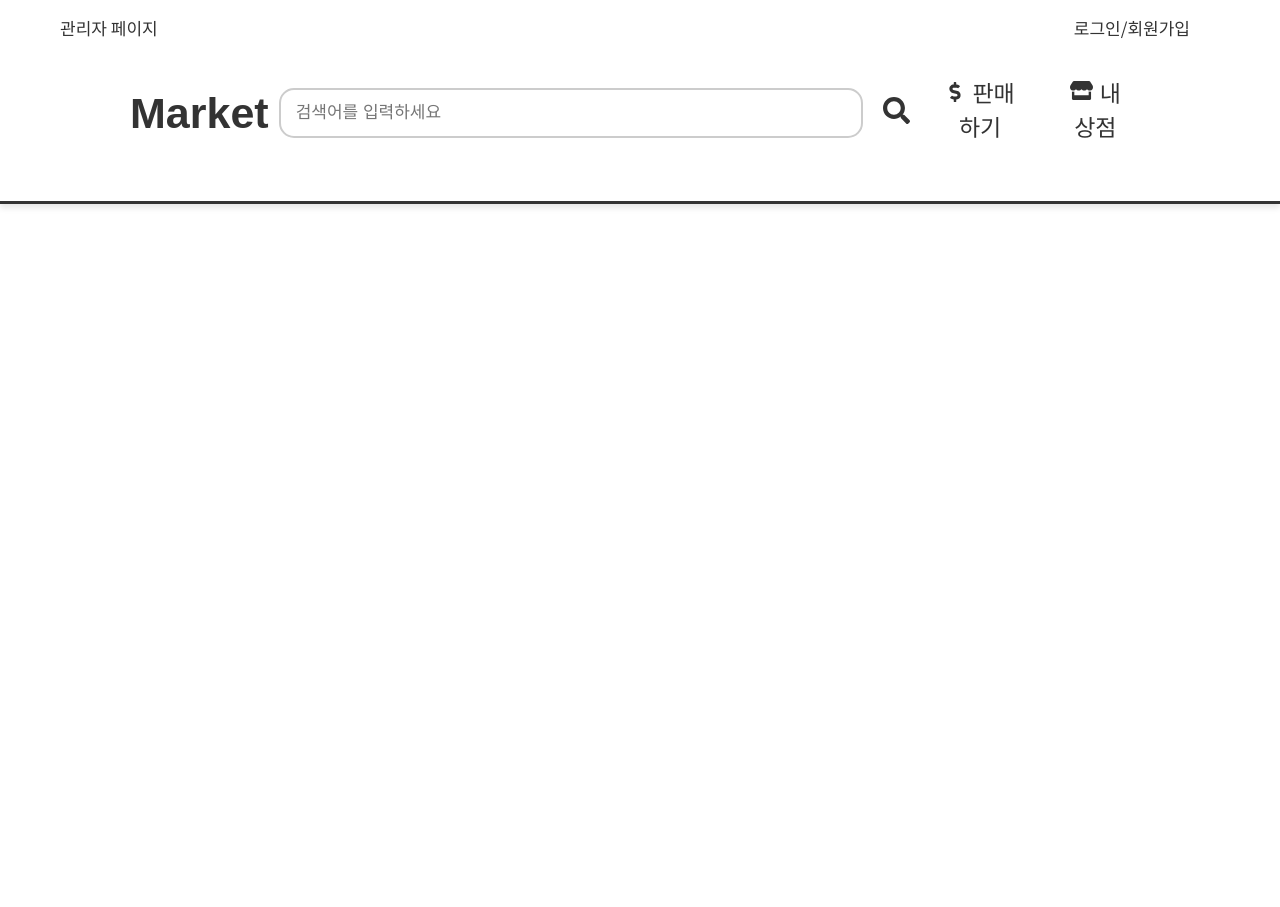
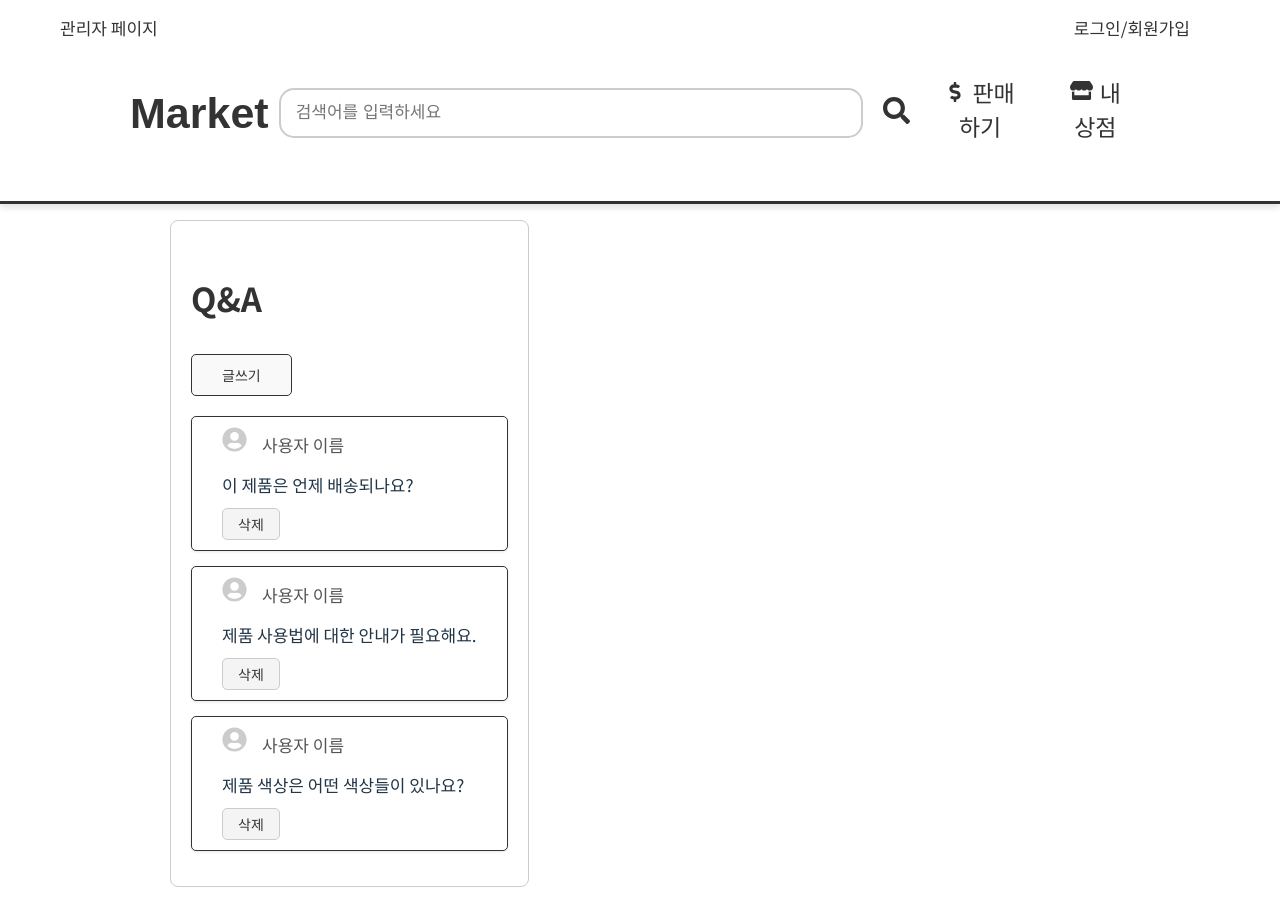
Before and after one commit to KW-DB-Project2/Frontend, a React (Vite) app: page /qna/1 in a window 1280 px wide. Before the commit the page ends 800 px from the top, so only its background shows below. Built offline with nearby package versions, Linux system fonts and the light colour scheme; no server answers; a web font is replaced by a local one.

Commit message:
fix navbar design

```diff
--- a/src/App.jsx
+++ b/src/App.jsx
@@ -76,14 +76,14 @@ function App() {
             <Route path="/manage" element={<Manage />} />
             <Route path="/mypage" element={<Mypage />} />
             <Route path="/product/:productid" element={<Product />} />
-            <Route path="/write-qa" element={<WriteQA />} />
+            <Route path="/write-qa/:productid" element={<WriteQA />} />
             <Route path="/write-review/:productid" element={<WriteReview />} />
             <Route
               path="/write-review/:productid/:reviewid"
               element={<WriteReview />}
             />
             <Route path="/write-comment" element={<WriteComment />} />
-            <Route path="/qna" element={<QnA />} />
+            <Route path="/qna/:productid" element={<QnA />} />
             <Route path="/Search" element={<Search />} />
             {/* Modal Pages */}
             <Route path="/login" element={<Login />} />
--- a/src/userpages/QnA.jsx
+++ b/src/userpages/QnA.jsx
@@ -1,95 +1,104 @@
-import React, { useState } from 'react';
+import React, { useEffect, useState, useContext } from 'react';
 import styled from 'styled-components';
-import { FaUserCircle, FaSearch } from 'react-icons/fa';
+import { FaUserCircle } from 'react-icons/fa';
+import { useParams, useNavigate } from 'react-router-dom';
+import axios from 'axios';
+// 컴포넌트 임포트
+import { AuthContext } from '../context/AuthContext';
 
 const QnA = () => {
-  const [searchKeyword, setSearchKeyword] = useState('');
-  const [newComment, setNewComment] = useState('');
-  const [isCommenting, setIsCommenting] = useState(null);
-  const [reviews, setReviews] = useState([]);
-  const [loading, setLoading] = useState(false);
+  const { user } = useContext(AuthContext); // AuthContext에서 사용자 정보 가져오기
+  const { productid } = useParams(); // URL에서 productid 추출
+  const navigate = useNavigate(); // 페이지 이동을 위한 navigate
+  const [reviews, setReviews] = useState([]); // Q&A 목록 저장
 
-  const handleWriteClick = () => {
-    // 글쓰기 로직 추가
-    console.log('글쓰기 버튼 클릭');
+  // 더미 데이터
+  const dummyData = [
+    { askId: 1, askContent: '이 제품은 언제 배송되나요?' },
+    { askId: 2, askContent: '제품 사용법에 대한 안내가 필요해요.' },
+    { askId: 3, askContent: '제품 색상은 어떤 색상들이 있나요?' },
+  ];
+
+  // Q&A 목록 가져오기 (백엔드에서 데이터 가져오기)
+  useEffect(() => {
+    // 만약 백엔드에서 데이터를 가져오지 못하면 더미 데이터를 사용
+    if (productid) {
+      axios
+        .get(`${import.meta.env.VITE_APP_URI}/ask/${productid}`) // 환경 변수 사용
+        .then((response) => setReviews(response.data))
+        .catch((error) => {
+          console.error('Q&A 조회 실패:', error);
+          setReviews(dummyData); // 백엔드 조회 실패 시 더미 데이터 사용
+        });
+    }
+  }, [productid]);
+
+  // Q&A 글쓰기 페이지로 이동
+  const handleWrite = () => {
+    navigate(`/write-qa/${productid}`);
   };
 
-  const handleAddComment = (index) => {
-    const updatedReviews = [...reviews];
-    updatedReviews[index].comments.push({ commentContent: newComment });
-    setReviews(updatedReviews);
-    setNewComment('');
-    setIsCommenting(null);
-  };
+  // Q&A 삭제 요청
+  const handleDelete = (askId) => {
+    const userId = user.id; // 예시: 로그인한 사용자 ID를 가져와야 합니다.
+    const askContent = reviews.find(
+      (review) => review.askId === askId
+    ).askContent;
 
-  const handleCancelComment = () => {
-    setNewComment('');
-    setIsCommenting(null);
+    axios
+      .delete(`${import.meta.env.VITE_APP_URI}/ask/${askId}`, {
+        data: {
+          userId,
+          productId: productid,
+          askContent,
+        },
+      })
+      .then((response) => {
+        if (response.data === 'delete success') {
+          setReviews(reviews.filter((review) => review.askId !== askId)); // 삭제 후 리뷰 목록 업데이트
+        }
+      })
+      .catch((error) => {
+        console.error('Q&A 삭제 실패:', error);
+      });
   };
 
   return (
+    <Container>
       <QnASection>
-      <QnATitle>
-        문의하기
-        <RightAlign>
-          <WriteButton onClick={handleWriteClick}>글쓰기</WriteButton>
-        </RightAlign>
-      </QnATitle>
+        <QnATitle>Q&A</QnATitle>
+        <WriteButton onClick={handleWrite}>글쓰기</WriteButton>
+
         <QnAList>
-        {reviews.map((review, index) => (
-          <QnAItem key={index}>
+          {reviews.map((review) => (
+            <QnAItem key={review.askId}>
+              <UserContainer>
                 <QnAUser>
                   <ProfileIcon />
                   사용자 이름
                 </QnAUser>
-            <QnATitleText>{review.reviewTitle}</QnATitleText>
-            <QnAContent>{review.reviewContent}</QnAContent>
-            <CommentSection>
-              {review.comments &&
-                review.comments.map((comment, idx) => (
-                  <Comment key={idx}>
-                    <strong>ㄴ </strong>
-                    {comment.commentContent}
-                  </Comment>
-                ))}
-              {isCommenting === index && (
-                <>
-                  <CommentInput
-                    type="text"
-                    value={newComment}
-                    onChange={(e) => setNewComment(e.target.value)}
-                  />
-                  <div>
-                    <CommentButton onClick={() => handleAddComment(index)}>
-                      작성
-                    </CommentButton>
-                    <CommentButton onClick={handleCancelComment}>
-                      취소
-                    </CommentButton>
-                  </div>
-                </>
-              )}
-              {isCommenting !== index && (
-                <CommentButton onClick={() => setIsCommenting(index)}>
-                  댓글 달기
-                </CommentButton>
-              )}
-            </CommentSection>
+              </UserContainer>
+              <QnAContent>{review.askContent}</QnAContent>
+              <DeleteButton onClick={() => handleDelete(review.askId)}>
+                삭제
+              </DeleteButton>
             </QnAItem>
           ))}
         </QnAList>
-      {loading && (
-        <LoadingContainer>
-          <div className="loading-icon">로딩 중...</div>
-        </LoadingContainer>
-      )}
       </QnASection>
+    </Container>
   );
 };
 
 export default QnA;
 
 // 스타일 정의
+const Container = styled.div`
+  max-width: 1200px;
+  margin: 0 auto;
+  padding: 20px;
+`;
+
 const QnASection = styled.div`
   margin-top: 40px;
   padding: 20px;
@@ -102,13 +111,6 @@ const QnATitle = styled.h3`
   font-size: 33px;
   color: #333;
   margin-bottom: 10px;
-  display: flex;
-  justify-content: space-between;
-  align-items: center;
-`;
-
-const RightAlign = styled.div`
-  margin-left: auto;
 `;
 
 const WriteButton = styled.button`
@@ -152,71 +154,33 @@ const QnAUser = styled.div`
   font-size: 17px;
 `;
 
-const QnATitleText = styled.div`
-  font-weight: 600;
-  font-size: 17px;
-  margin-bottom: 10px;
-`;
-
 const QnAContent = styled.div`
   font-size: 17px;
 `;
 
-const CommentSection = styled.div`
-  margin-top: 10px;
-`;
-
-const Comment = styled.div`
-  margin-top: 5px;
-  font-size: 14px;
-  color: #333;
-`;
-
-const CommentInput = styled.input`
-  background-color: white;
+const DeleteButton = styled.button`
+  background-color: #f4f4f4;
   color: #333;
   border: 1px solid #ccc;
-  padding: 10px 20px;
+  padding: 5px 15px;
   cursor: pointer;
   border-radius: 5px;
-  font-size: 12px;
-  width: 300px;
-`;
-
-const CommentButton = styled.button`
-  background-color: #333;
-  color: white;
-  border: none;
-  padding: 10px 20px;
-  cursor: pointer;
-  border-radius: 5px;
-  font-size: 12px;
+  font-size: 14px;
+  margin-top: 10px;
 
   &:hover {
-    opacity: 0.8;
+    background-color: #e4e4e4;
   }
 `;
 
-const LoadingContainer = styled.div`
-  position: fixed;
-  top: 50%;
-  left: 50%;
-  transform: translate(-50%, -50%);
+const UserContainer = styled.div`
   display: flex;
-  justify-content: center;
   align-items: center;
-  flex-direction: column;
+  margin-bottom: 10px;
+`;
 
-  .loading-icon {
-    animation: rotate 1s linear infinite;
-  }
-
-  @keyframes rotate {
-    0% {
-      transform: rotate(0deg);
-    }
-    100% {
-      transform: rotate(360deg);
-    }
-  }
+const ErrorMessage = styled.div`
+  color: red;
+  font-size: 16px;
+  margin-top: 10px;
 `;
--- a/src/userpages/WriteReview.jsx
+++ b/src/userpages/WriteReview.jsx
@@ -1,33 +1,25 @@
-import React, { useState, useContext } from 'react';
+import React, { useState, useContext, useEffect } from 'react';
 import styled from 'styled-components';
 import axios from 'axios';
-import { useParams, useNavigate } from 'react-router-dom'; // useNavigate 추가
-/* 토큰 Context */
+import { useParams, useNavigate } from 'react-router-dom';
 import { AuthContext } from '../context/AuthContext';
 
-function WriteReview({ reviewId, initialTitle = '', initialContent = '' }) {
-  const { user } = useContext(AuthContext); // AuthContext에서 user 가져오기
+function WriteReview({ initialTitle = '', initialContent = '' }) {
+  const { user } = useContext(AuthContext);
   const [title, setTitle] = useState(initialTitle);
   const [content, setContent] = useState(initialContent);
   const [isSubmitting, setIsSubmitting] = useState(false);
-  const { productid, reviewid } = useParams(); // URL 파라미터로 상품 ID 받아오기
-  const navigate = useNavigate(); // useNavigate 훅 사용
-
-  const handleTitleChange = (e) => setTitle(e.target.value);
-  const handleContentChange = (e) => setContent(e.target.value);
-
+  const { productid, reviewid } = useParams();
+  const navigate = useNavigate();
   const SURL = import.meta.env.VITE_APP_URI;
 
   // 리뷰 삭제 처리 함수
   const handleDelete = async () => {
-    console.log('reviewid:', reviewid);
-    console.log('reviewid 타입:', typeof reviewid);
-
     if (window.confirm('정말 이 리뷰를 삭제하시겠습니까?')) {
       try {
         await axios.delete(`${SURL}/reviews/${reviewid}`);
         alert('리뷰가 성공적으로 삭제되었습니다!');
-        navigate(`/product/${productid}`); // 삭제 후 해당 상품 페이지로 이동
+        navigate(`/product/${productid}`);
       } catch (error) {
         console.error('삭제 실패:', error);
         alert('리뷰 삭제 중 오류가 발생했습니다.');
@@ -35,13 +27,36 @@ function WriteReview({ reviewId, initialTitle = '', initialContent = '' }) {
     }
   };
 
+  // 리뷰 수정 시 기존 내용 불러오기
+  useEffect(() => {
+    if (reviewid) {
+      const fetchReview = async () => {
+        try {
+          const response = await axios.get(`${SURL}/reviews/${reviewid}`);
+          const review = response.data;
+          setTitle(review.reviewTitle);
+          setContent(review.reviewContent);
+        } catch (error) {
+          console.error('리뷰 정보를 불러오는 중 오류 발생:', error);
+          alert('리뷰 정보를 불러오는 중 오류가 발생했습니다.');
+        }
+      };
+      fetchReview();
+    }
+  }, [reviewid]);
+
+  // 제목, 내용 변경 처리 함수
+  const handleTitleChange = (e) => setTitle(e.target.value);
+  const handleContentChange = (e) => setContent(e.target.value);
+
   const handleSubmit = async (e) => {
     e.preventDefault();
 
-    if (!title && !reviewid && !content) {
+    if (!title || !content) {
       alert('제목과 내용을 모두 작성해주세요.');
       return;
     }
+
     setIsSubmitting(true);
 
     try {
@@ -67,8 +82,7 @@ function WriteReview({ reviewId, initialTitle = '', initialContent = '' }) {
         alert('리뷰가 성공적으로 작성되었습니다!');
       }
 
-      // 리뷰 작성 또는 수정 후, 해당 상품 페이지로 이동
-      navigate(`/product/${productid}`); // 리뷰 작성 후 상품 페이지로 리디렉션
+      navigate(`/product/${productid}`);
 
       // 초기화
       setTitle('');
```
Also changed, not shown: src/userpages/Product.jsx (+53 -10 lines). Lines whose indentation alone changed are shown as unchanged.
